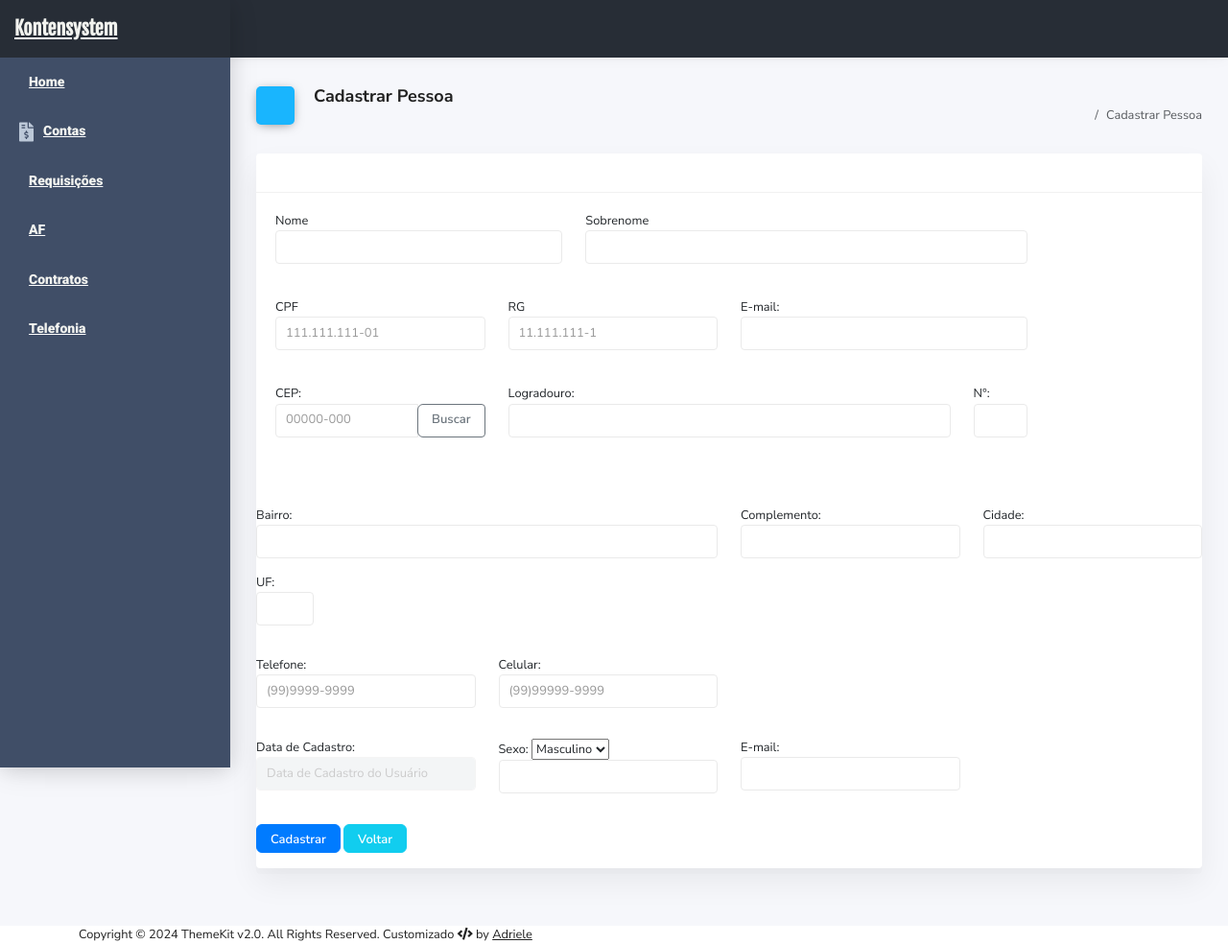
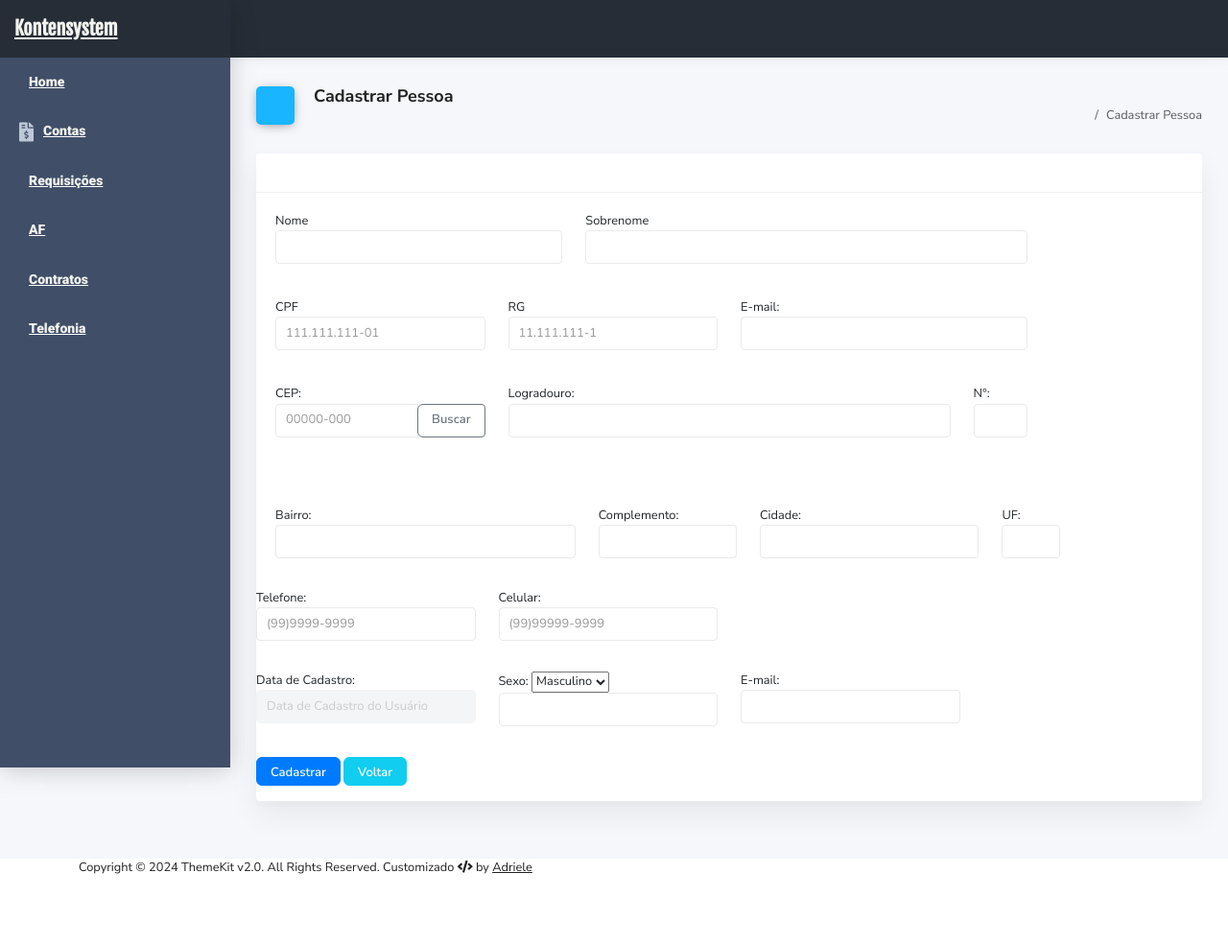
Before and after one commit to DriMoraes01/pi01, a CodeIgniter app: page /accountsystem/index.php/pessoa/cadastrar in a window 1280 px wide. Shown: the whole page at 96% size. After the commit the page ends 911 px from the top, so only its background shows below. Run offline with CodeIgniter, Linux system fonts and the light colour scheme; data comes from the database, SQL or seed files in the repository; style sheets or scripts are compiled from the project's sources; some libraries are stand-ins or nearby versions.

Commit message:
alterações no rpojeto

```diff
--- a/application/views/pessoa/cadastrar.php
+++ b/application/views/pessoa/cadastrar.php
@@ -93,14 +93,14 @@
                                 </div>
                         </div>
                         <div class="form-group row">
-                            <div class="col-md-6">
+                            <div class="col-md-4 ml-20">
                                 <div class="form-group">
                                     <label for="bairro">Bairro:</label>
                                     <input type="text" class="form-control" id="bairro" name="bairro">
                                     <small></small>
                                 </div>
                             </div>
-                            <div class="col-md-3">
+                            <div class="col-md-2">
                                 <div class="form-group">
                                     <label for="bairro">Complemento:</label>
                                     <input type="text" class="form-control" id="complemento" name="complemento">
@@ -114,7 +114,6 @@
                                     <small></small>
                                 </div>
                             </div>
-
                             <div class="col-md-1">
                                 <div class="form-group">
                                     <label for="uf">UF:</label>
```
